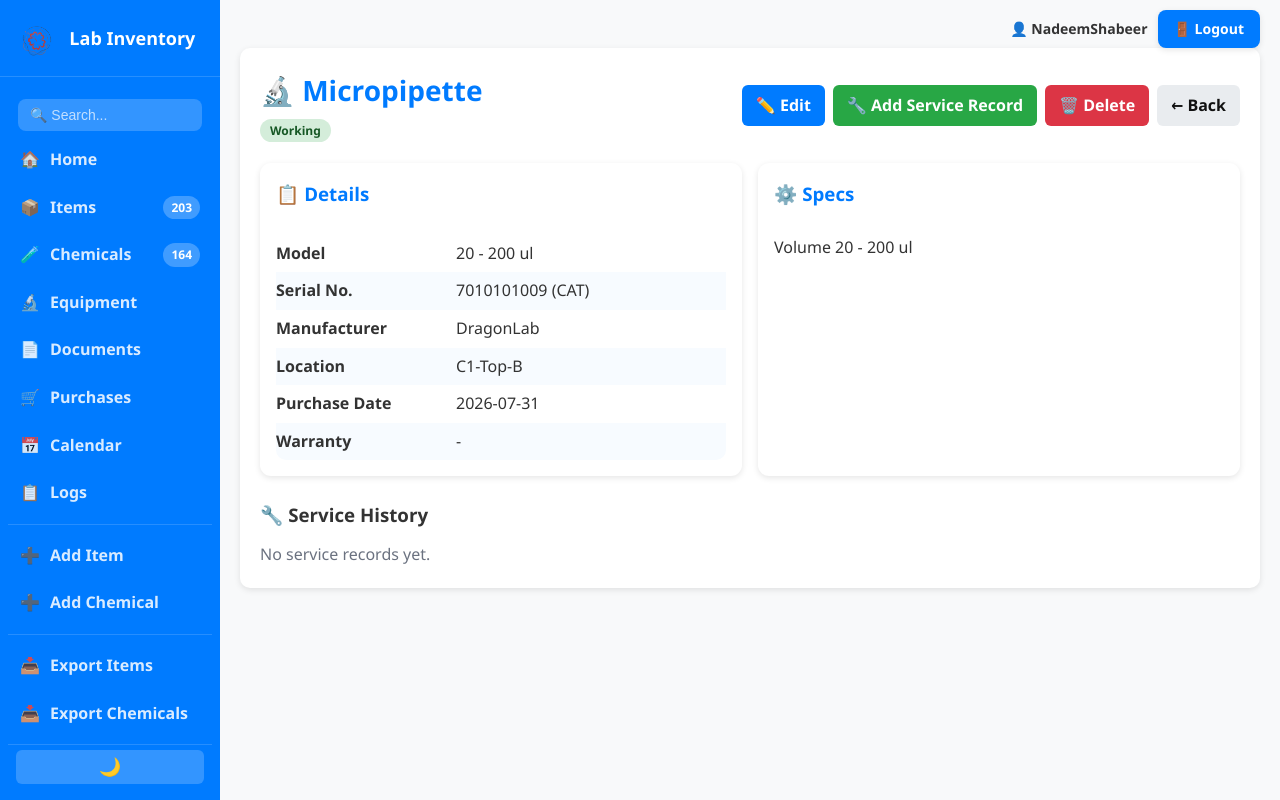
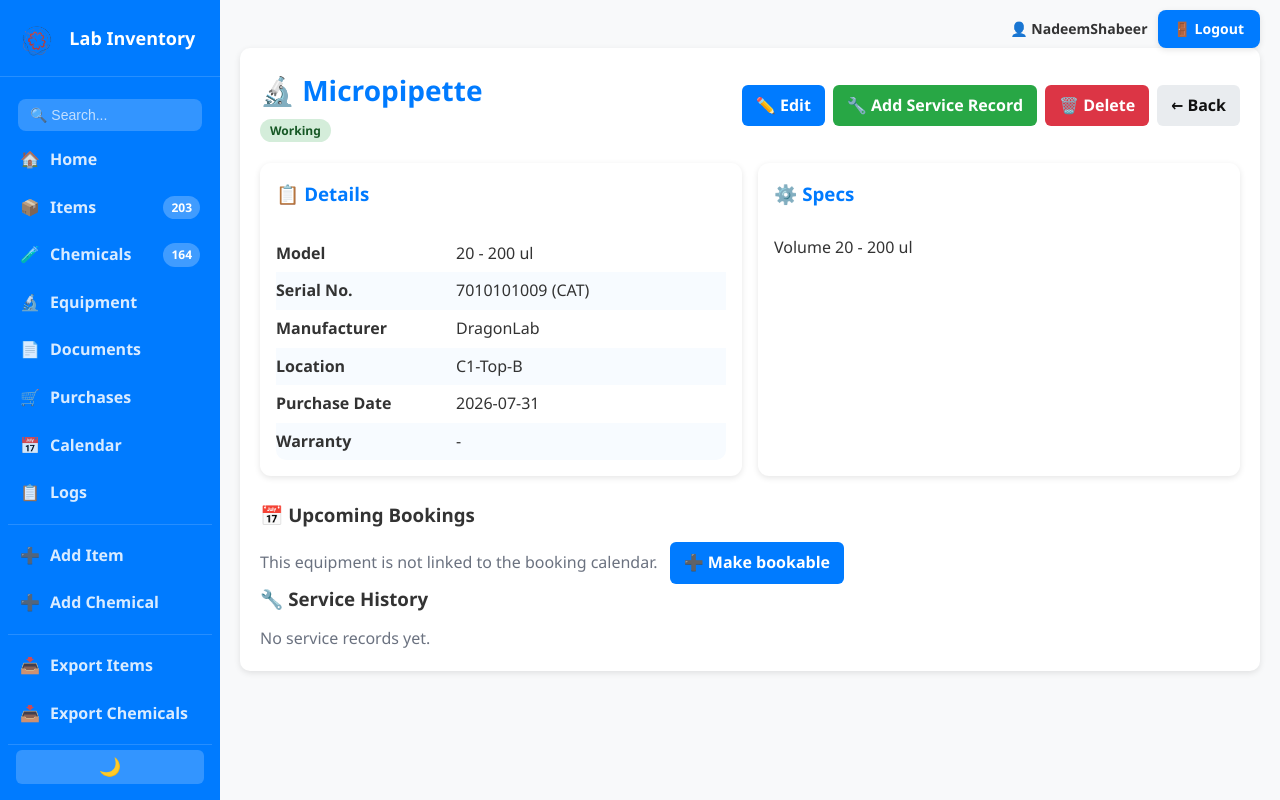
Before and after one commit to mnadeemshabeer2005-source/Lab-Inventory-, a Flask app: page /equipment/1 in a window 1280 px wide. Run offline with Flask 3, Linux system fonts and the light colour scheme; a user stored in the database is signed in.

Commit message:
Add files via upload

```diff
--- a/templates/equipment.html
+++ b/templates/equipment.html
@@ -38,6 +38,7 @@
         {% if eq.manufacturer %}<p class="doc-meta">{{ eq.manufacturer }}</p>{% endif %}
         {% if eq.location %}<p class="doc-meta">📍 {{ eq.location }}</p>{% endif %}
         {% if eq.warranty_expiry %}<p class="doc-meta">🛡️ Warranty: {{ eq.warranty_expiry }}</p>{% endif %}
+        {% if eq.resources %}<p class="doc-meta">📅 Bookable</p>{% endif %}
         <p class="doc-meta" style="margin-top:6px;">🔧 {{ eq.service_records|length }} service record(s)</p>
     </a>
     {% endfor %}
--- a/templates/manage_resources.html
+++ b/templates/manage_resources.html
@@ -15,6 +15,7 @@
             <tr>
                 <th>Name</th>
                 <th>Description</th>
+                <th>Equipment</th>
                 <th>Color</th>
                 <th>Actions</th>
             </tr>
@@ -24,6 +25,7 @@
             <tr>
                 <td><span style="background:{{ r.color }}; color:#fff; padding:3px 12px; border-radius:12px; font-weight:600;">{{ r.name }}</span></td>
                 <td>{{ r.description or '-' }}</td>
+                <td>{% if r.equipment %}<a href="{{ url_for('view_equipment', eq_id=r.equipment.id) }}">🔬 {{ r.equipment.name }}</a>{% else %}-{% endif %}</td>
                 <td><div style="width:30px; height:30px; background:{{ r.color }}; border-radius:6px;"></div></td>
                 <td>
                     <a href="{{ url_for('delete_resource', resource_id=r.id) }}" onclick="return confirm('Delete {{ r.name }}? All its bookings will also be deleted!')" class="btn" style="background:var(--red);">🗑️ Delete</a>
--- a/templates/view_equipment.html
+++ b/templates/view_equipment.html
@@ -6,6 +6,9 @@
         <span class="eq-status eq-{{ eq.status | lower | replace(' ', '-') }}">{{ eq.status }}</span>
     </div>
     <div style="display:flex; gap:8px; flex-wrap:wrap;">
+        {% if eq.resources and eq.status == 'Working' %}
+        <a href="{{ url_for('booking_request', resource_id=eq.resources[0].id) }}" class="btn" style="background:var(--green);">📅 Book this equipment</a>
+        {% endif %}
         {% if current_user.is_authenticated and current_user.is_staff() %}
         <a href="{{ url_for('edit_equipment', eq_id=eq.id) }}" class="btn" style="background:var(--blue);">✏️ Edit</a>
         <a href="{{ url_for('add_service_record', eq_id=eq.id) }}" class="btn" style="background:var(--green);">🔧 Add Service Record</a>
@@ -39,6 +42,35 @@
         {% endif %}
     </div>
 </div>
+
+<!-- Bookings -->
+<h3 style="margin-bottom:12px;">📅 Upcoming Bookings</h3>
+{% if not eq.resources %}
+    <p style="color:var(--muted);">This equipment is not linked to the booking calendar.
+    {% if current_user.is_authenticated and current_user.is_staff() %}
+        <a href="{{ url_for('make_equipment_bookable', eq_id=eq.id) }}" class="btn" style="background:var(--blue); margin-left:8px;">➕ Make bookable</a>
+    {% endif %}
+    </p>
+{% elif upcoming %}
+<div class="table-container" style="margin-bottom:24px;">
+    <table class="styled-table">
+        <thead><tr><th>Date</th><th>Time</th><th>Purpose</th><th>Booked By</th></tr></thead>
+        <tbody>
+            {% for b in upcoming %}
+            <tr>
+                <td>{{ b.date }}</td>
+                <td>{{ b.start_time }} – {{ b.end_time }}</td>
+                <td>{{ b.purpose }}</td>
+                <td>{{ b.requester_name }}</td>
+            </tr>
+            {% endfor %}
+        </tbody>
+    </table>
+</div>
+{% else %}
+    <p style="color:var(--muted); margin-bottom:24px;">No upcoming approved bookings.
+        <a href="{{ url_for('calendar_view') }}">View calendar</a></p>
+{% endif %}
 
 <!-- Service History -->
 <h3 style="margin-bottom:12px;">🔧 Service History</h3>
```
Also changed, not shown: templates/add_resource.html (+18 -0 lines).
